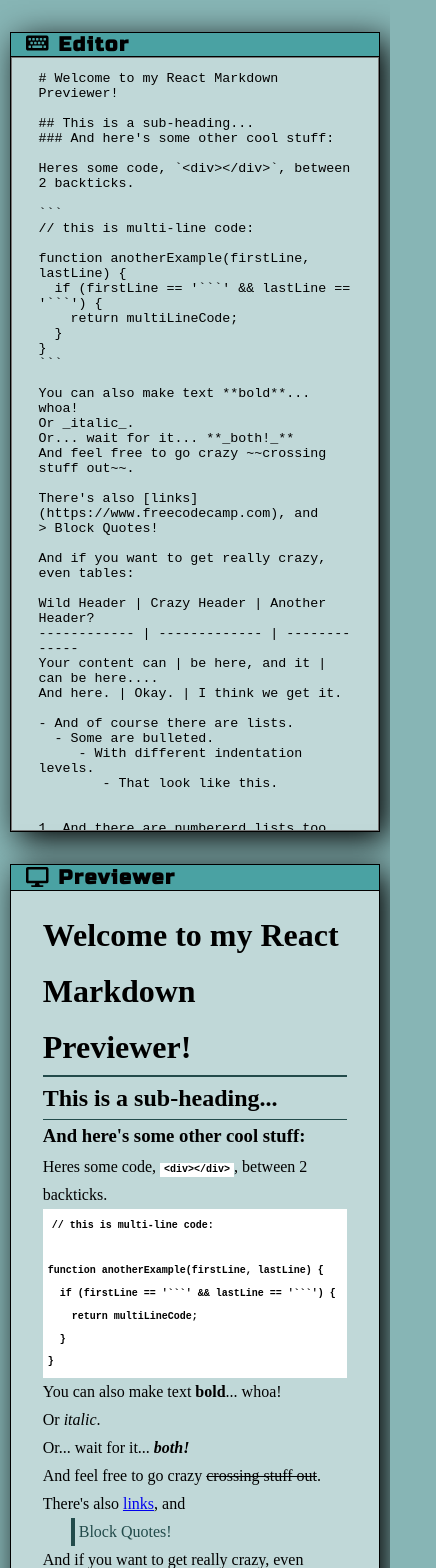
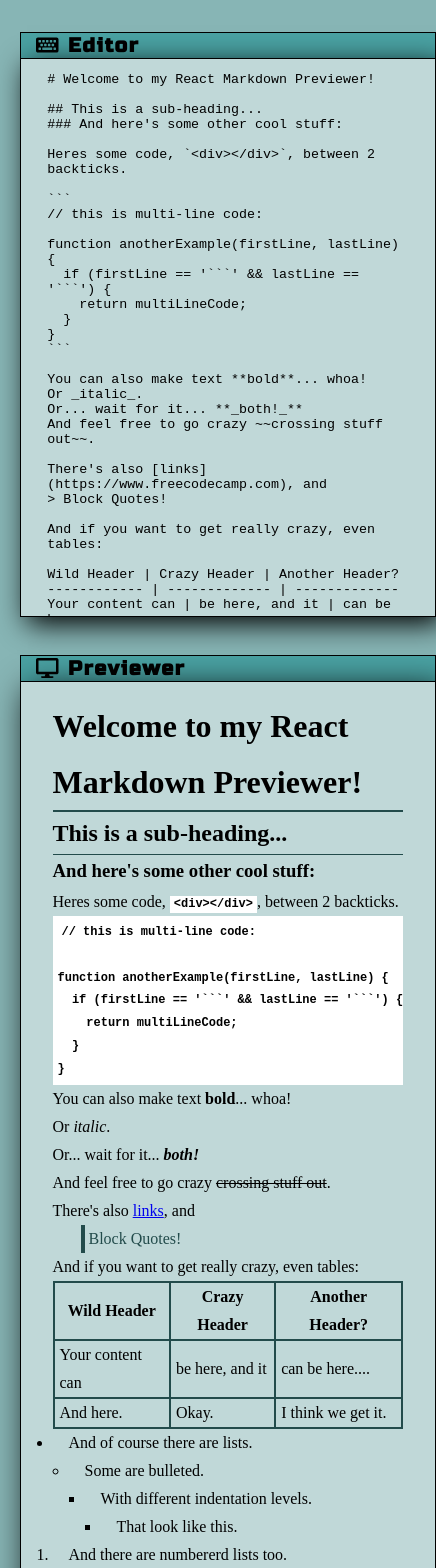
Before and after one commit to armandowjunior/fcc-markdown-previewer, a React (Create React App) app: page / in a window 390 px wide. Shown: the top 1568 px of the page, 436 px wide, since content can reach past the window. Built offline with nearby package versions, Linux system fonts and the light colour scheme.

Commit message:
Testing with CSS Grid

```diff
--- a/src/App.js
+++ b/src/App.js
@@ -1,6 +1,6 @@
 import React, { useState } from "react";
 import marked from "marked";
-import "./App.css";
+import "./App2.css";
 
 import { library } from "@fortawesome/fontawesome-svg-core";
 import { faKeyboard, faDesktop } from "@fortawesome/free-solid-svg-icons";
@@ -23,7 +23,7 @@ function App() {
   return (
     <div className="App">
       <div className="editor-wrapper">
-        <h2 className="header">
+        <h2 className="header" id="header1">
           <span>
             <FontAwesomeIcon icon="keyboard" />
           </span>
@@ -32,7 +32,7 @@ function App() {
         <textarea id="editor" value={markup} onChange={handleChange}></textarea>
       </div>
 
-      <div className="preview-wrapper">
+      <div className="preview-wrapper" id="header2">
         <h2 className="header">
           <span>
             <FontAwesomeIcon icon="desktop" />
--- a/src/App.css
+++ b/src/App2.css
@@ -1,6 +1,6 @@
 * {
+  padding: 0;
   margin: 0;
-  padding: 0;
   box-sizing: border-box;
 }
 
@@ -8,54 +8,48 @@ body {
   background-color: #87b5b5;
 }
 
-/*  =======
-    TIPOGRAPHY
-    ======= */
-
-/*  =====
-    LAYOUT
-    ====== */
+.App {
+  display: grid;
+  width: 95%;
+  height: 100vh;
+  grid-template:
+    "header1 header2" 0.2fr
+    "textarea preview" 5fr
+    / 1fr 1fr;
+  gap: 2em;
+  margin: 2em auto;
+}
 
 .header {
-  border-bottom: 1px solid black;
+  border-top: 1px solid black;
+  border-left: 1px solid black;
+  border-right: 1px solid black;
   font-family: "Russo One", sans-serif;
   background: #4aa2a3;
   font-size: 1.25rem;
   letter-spacing: 0.1rem;
   padding-left: 0.75em;
-  height: 3%;
-  display: flex;
-  align-items: center;
 }
 
 span {
   padding-right: 0.5em;
 }
 
-.App {
-  width: 95%;
-  max-width: 1600px;
-  min-height: 600px;
-  margin: 3em auto;
-  display: flex;
-  justify-content: space-evenly;
+#header1 {
+  grid-area: header1;
 }
 
-.editor-wrapper {
-  width: 45%;
-  border: 1px solid black;
-  box-shadow: 0.5em 0.5em 2em black;
-}
-
-.preview-wrapper {
-  width: 45%;
-  border: 1px solid black;
-  box-shadow: 0.5em 0.5em 2em black;
+#header2 {
+  grid-area: header2;
 }
 
 textarea {
-  width: 100%;
-  height: 97%;
+  display: block;
+  min-width: 100%;
+  height: 100%;
+  grid-area: textrea;
+  border: 1px solid black;
+  box-shadow: 0.5em 0.5em 2em black;
   padding: 1em 2em;
   background: #c0d8d8;
   margin: 0;
@@ -64,17 +58,16 @@ textarea {
 }
 
 #preview {
-  width: 100%;
-  height: 97%;
+  min-width: 100%;
+  height: 100%;
+  grid-area: preview;
+  border: 1px solid black;
+  box-shadow: 0.5em 0.5em 2em black;
   background: #c0d8d8;
   padding: 1em 2em;
   line-height: 1.75;
   overflow: auto;
 }
-
-/*  =====
-    MARKDOWN STYLES
-    ====== */
 
 blockquote {
   border-left: 0.25em solid #224b4b;
@@ -122,29 +115,18 @@ li {
   max-width: 25%;
 }
 
-@media (max-width: 1000px) {
+@media (max-width: 875px) {
   .App {
-    flex-direction: column;
-    width: 95%;
-    align-items: center;
-    margin: 2em auto;
-  }
-
-  .editor-wrapper {
-    width: 100%;
-    height: 50em;
-    margin-bottom: 2em;
+    width: 90%;
+    grid-template:
+      "header1" 0.2fr
+      "textarea" 5fr
+      "header2" 0.2fr
+      "preview" 5fr;
+    gap: 2em;
   }
 
   textarea {
-    width: 100%;
-  }
-
-  .preview-wrapper {
-    width: 100%;
-  }
-
-  code {
-    font-size: 10px;
+    min-height: 40em;
   }
 }
```
Also changed, not shown: 1 other file (tests, documents, lock files or other folders).
